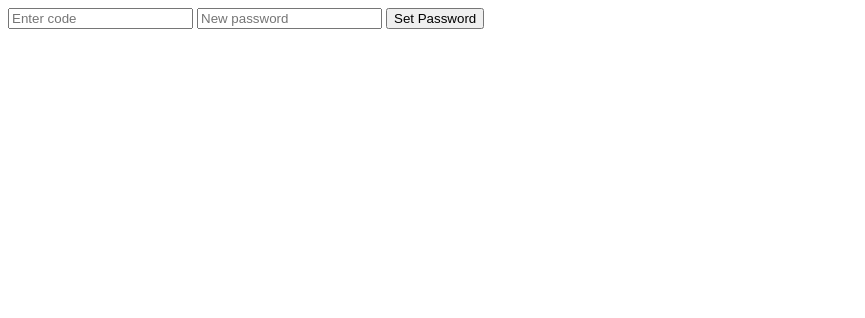
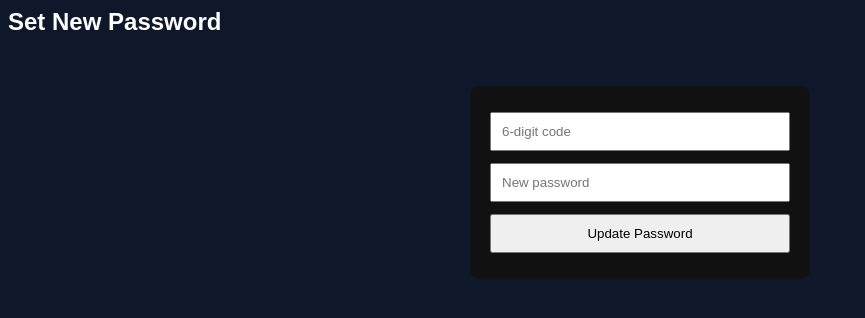
Before and after one commit to BtwToxic/tt, a Flask app: page /reset in a window 1280 px wide. Shown: the top 318 px of the page, without its empty margins (0-865 px from the left). Run offline with Flask 3, Linux system fonts and the light colour scheme.

Commit message:
Update reset.html

```diff
--- a/templates/reset.html
+++ b/templates/reset.html
@@ -1,5 +1,10 @@
-<form method="post">
-  <input name="code" placeholder="Enter code">
-  <input name="newpass" placeholder="New password">
-  <button>Set Password</button>
-</form>
+<link rel="stylesheet" href="/static/style.css">
+
+<div class="card">
+  <h2>Set New Password</h2>
+  <form method="post">
+    <input name="code" placeholder="6-digit code">
+    <input name="newpass" placeholder="New password">
+    <button>Update Password</button>
+  </form>
+</div>
```
